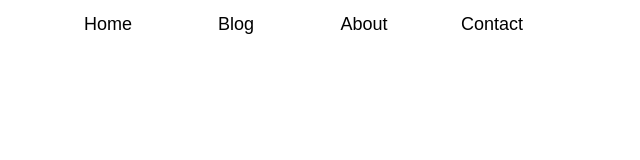
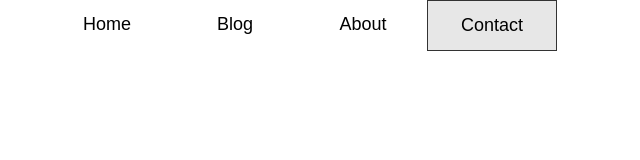
Before and after one commit to rubencommisso/project_sass, a plain HTML site: page index.html in a window 1280 px wide. Shown: the whole page, without its empty margins (340-980 px from the left). Drawn offline with Linux system fonts and the light colour scheme.

Commit message:
add extend

```diff
--- a/style.scss
+++ b/style.scss
@@ -26,6 +26,13 @@ body {
 
     li {
         flex: 0;
+        &:last-child {
+            a {
+                @extend .pclass;
+                border: 1px solid #333333
+            }
+
+        }
     }
 
     a {
@@ -44,3 +51,7 @@ body {
         }
     }
 }
+
+.pclass {
+    background-color: #e7e7e7;
+}
```
Also changed, not shown: style.css.
